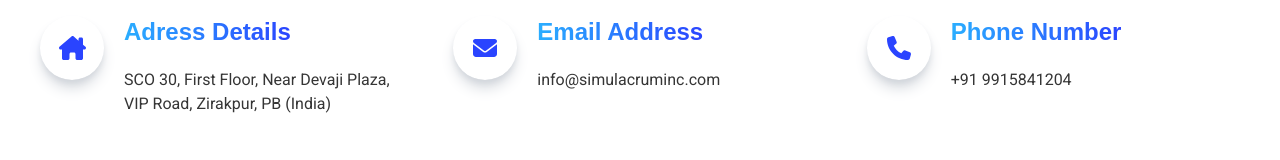
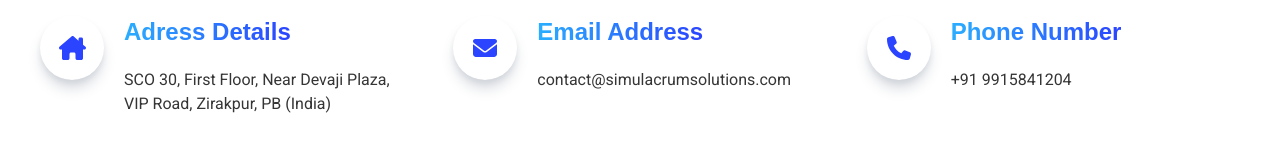
Before and after one commit to soniiosandweb/simlacrum-solutions, a React (Create React App) app: page /contact-us in a window 1280 px wide. Shown: the part 541-701 px from the top of the page. Built offline with nearby package versions, Linux system fonts and the light colour scheme.

Commit message:
new changes

```diff
--- a/package.json
+++ b/package.json
@@ -1,5 +1,5 @@
 {
-  "homepage": "https://simulacruminc.com/",
+  "homepage": "https://simulacrumsolutions.com/",
   "name": "simulacrum-solutions",
   "version": "0.1.0",
   "private": true,
--- a/src/components/Contact/Contact.jsx
+++ b/src/components/Contact/Contact.jsx
@@ -45,7 +45,7 @@
                         </div>
                         <div className="flex-1 flex flex-col gap-2.5">
                             <h4 className="w-fit text-xl md:text-2xl bg-gradient-to-r from-primary-blue to-primary-darkBlue font-semibold text-gradient mb-2.5">Email Address</h4>
-                            <p className='text-primary-grey'><a href="mailto:info@simulacruminc.com">info@simulacruminc.com</a></p>
+                            <p className='text-primary-grey'><a href="mailto:contact@simulacrumsolutions.com">contact@simulacrumsolutions.com</a></p>
                         </div>
                     </div>
 
--- a/src/components/Layouts/EnquireForm/EnquireForm.jsx
+++ b/src/components/Layouts/EnquireForm/EnquireForm.jsx
@@ -38,7 +38,7 @@
 
         axios({
             method: "post",
-            url: "https://simulacruminc.com/api/enquire-us-api.php",
+            url: "https://simulacrumsolutions.com/api/enquire-us-api.php",
             data: JSON.stringify({
                     name: name,
                     mobileNumber: mobileNumber,
--- a/src/components/PrivacyPolicy/PrivacyPolicy.jsx
+++ b/src/components/PrivacyPolicy/PrivacyPolicy.jsx
@@ -58,7 +58,7 @@
 
                     <h4 className="w-fit text-xl md:text-2xl bg-gradient-to-r from-primary-blue to-primary-darkBlue font-semibold text-gradient">9. Contact Us</h4>
                     <p>If you have any questions or concerns about this Privacy Policy, please contact us at:</p>
-                    <p>Email: <a href="mailto:info@simulacruminc.com" className="text-primary-darkBlue">info@simulacruminc.com</a></p>
+                    <p>Email: <a href="mailto:contact@simulacrumsolutions.com" className="text-primary-darkBlue">contact@simulacrumsolutions.com</a></p>
                     <p>Phone: <a href="tel:+919915841204" className="text-primary-darkBlue">+91 9915841204</a></p>
                     <p>Address: SCO 30, First Floor, Near Devaji Plaza, VIP Road, Zirakpur, PB (India)</p>
 
--- a/src/components/TermsConditions/TermsConditions.jsx
+++ b/src/components/TermsConditions/TermsConditions.jsx
@@ -64,7 +64,7 @@
 
 
                     <h4 className="w-fit text-xl md:text-2xl bg-gradient-to-r from-primary-blue to-primary-darkBlue font-semibold text-gradient">12. Contact Information</h4>
-                    <p>If you have any questions or concerns about these Terms, please contact us at <a href="mailto:info@simulacruminc.com" className="text-primary-darkBlue">info@simulacruminc.com</a> or <a href="tel:+919915841204" className="text-primary-darkBlue">+91 9915841204</a>.</p>
+                    <p>If you have any questions or concerns about these Terms, please contact us at <a href="mailto:contact@simulacrumsolutions.com" className="text-primary-darkBlue">contact@simulacrumsolutions.com</a> or <a href="tel:+919915841204" className="text-primary-darkBlue">+91 9915841204</a>.</p>
 
                 </div>
             </section>
```
